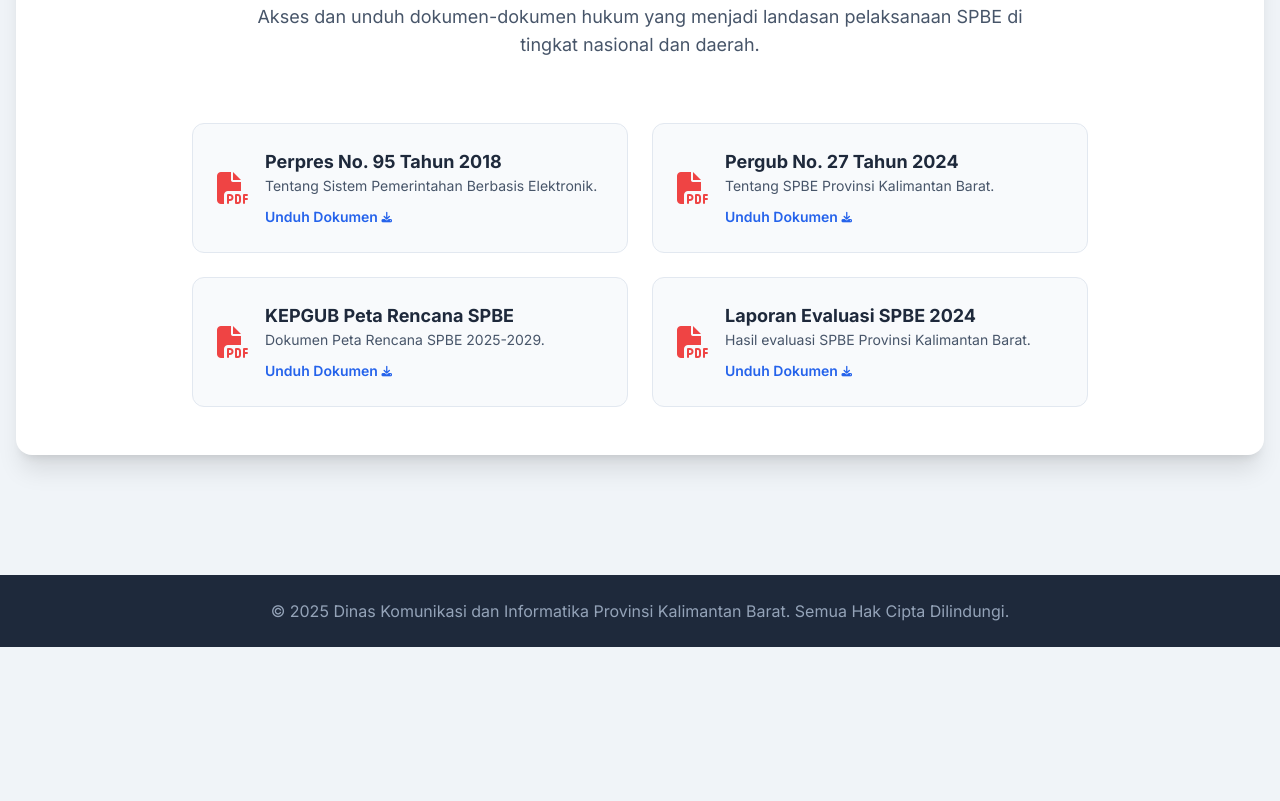
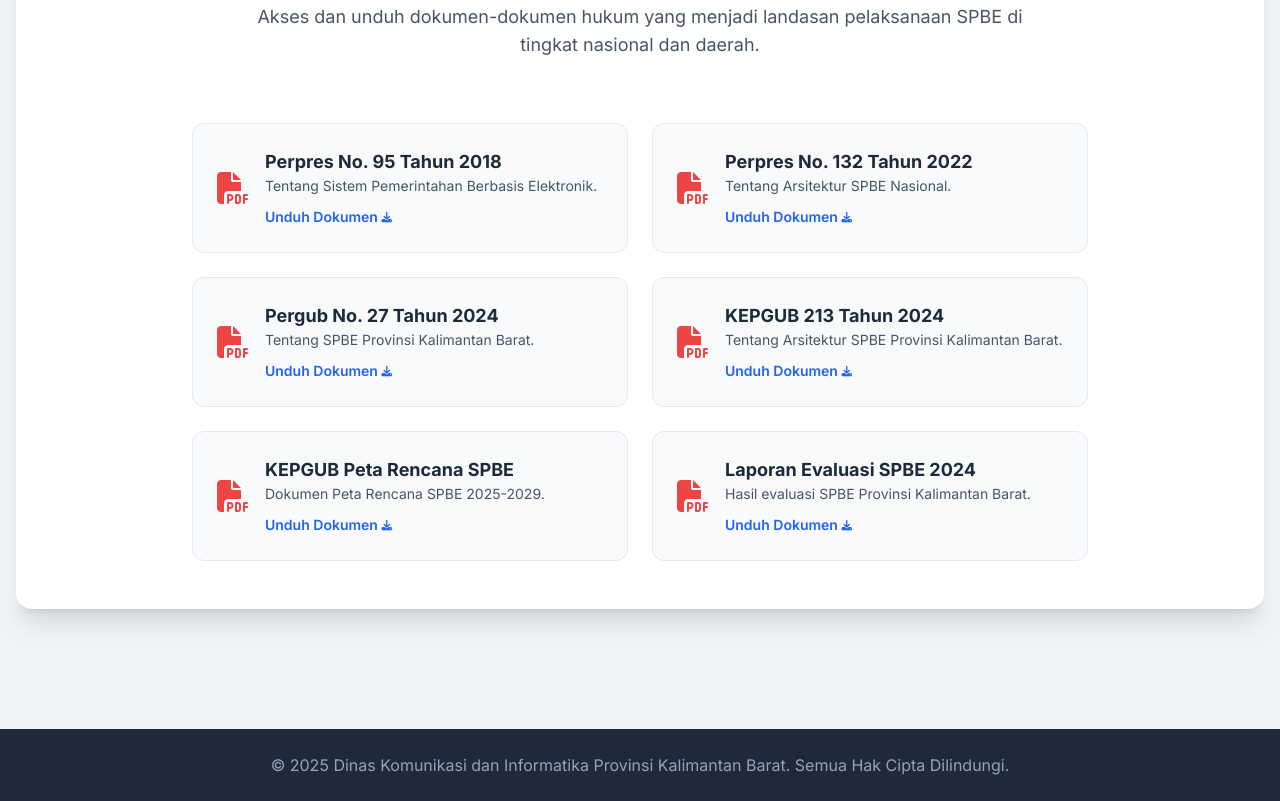
Before and after one commit to chucur00t/SPBE, a plain HTML site: page index.html in a window 1280 px wide. Shown: the part 6862-7663 px from the top of the page. Before the commit the page ends 7509 px from the top, so only its background shows below. Drawn offline with nearby package versions, Linux system fonts and the light colour scheme.

Commit message:
Update index.html

```diff
--- a/index.html
+++ b/index.html
@@ -444,7 +444,9 @@ document.addEventListener('DOMContentLoaded', function () {
 
     const downloadsData = [
         { title: 'Perpres No. 95 Tahun 2018', description: 'Tentang Sistem Pemerintahan Berbasis Elektronik.', link: '#' },
+        { title: 'Perpres No. 132 Tahun 2022', description: 'Tentang Arsitektur SPBE Nasional.', link: '#' },
         { title: 'Pergub No. 27 Tahun 2024', description: 'Tentang SPBE Provinsi Kalimantan Barat.', link: '#' },
+        { title: 'KEPGUB 213 Tahun 2024', description: 'Tentang Arsitektur SPBE Provinsi Kalimantan Barat.', link: '#' },
         { title: 'KEPGUB Peta Rencana SPBE', description: 'Dokumen Peta Rencana SPBE 2025-2029.', link: '#' },
         { title: 'Laporan Evaluasi SPBE 2024', description: 'Hasil evaluasi SPBE Provinsi Kalimantan Barat.', link: '#' }
     ];
```
